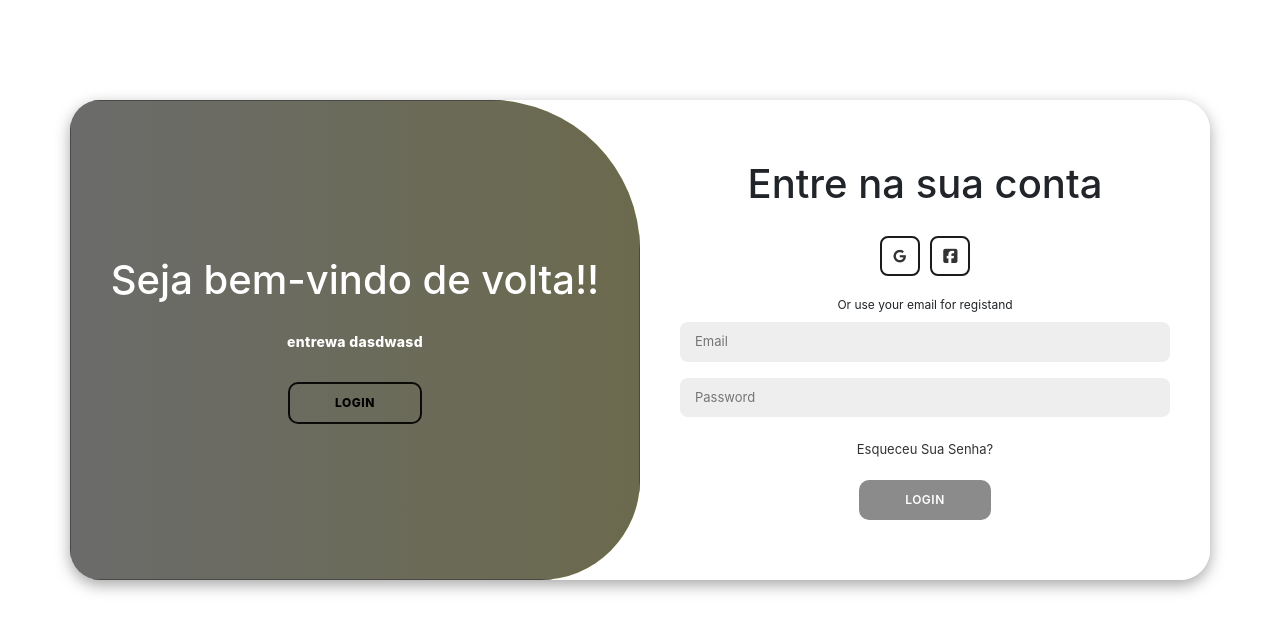
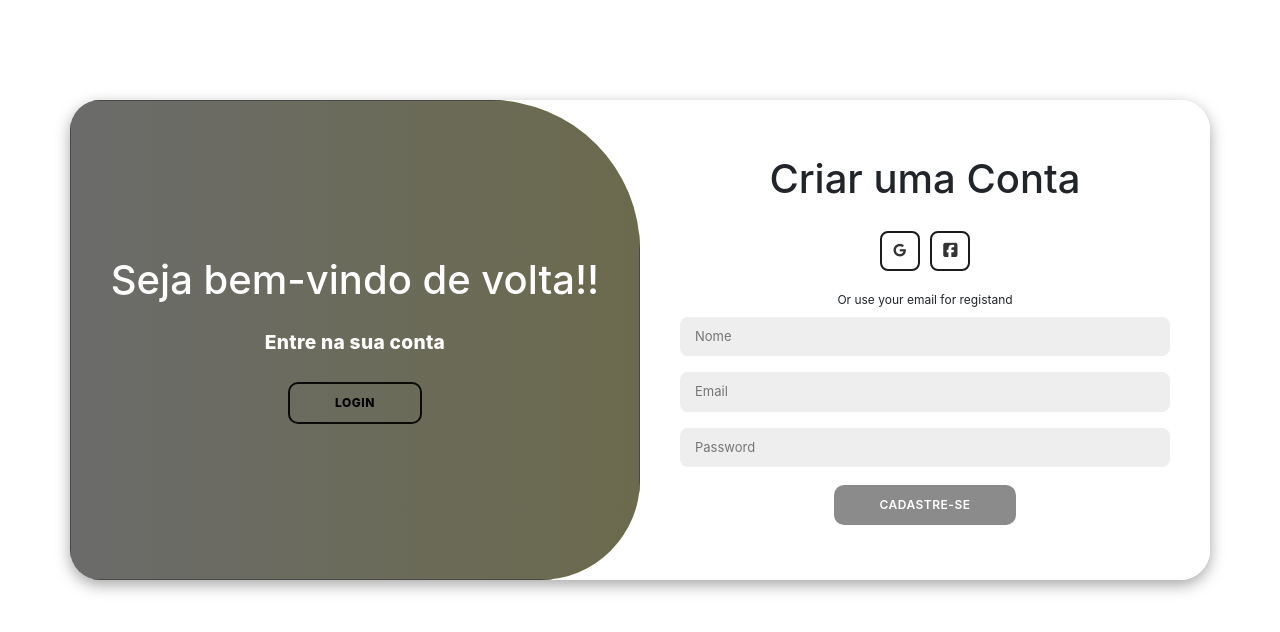
Before and after one commit to thalles-j/Finans, a plain HTML site: page register.html in a window 1280 px wide. Both pictures are taken after a click on the button "CADASTRE-SE". Drawn offline with nearby package versions, Linux system fonts and the light colour scheme.

Commit message:
register pronto

```diff
--- a/assets/css/style.css
+++ b/assets/css/style.css
@@ -138,7 +138,7 @@
   opacity: 0;
   z-index: 1;
 }
-.container-register.active .sign-un{
+.container-register.active .sign-up{
   transform: translateX(100%);
   opacity: 1;
   z-index: 5;
@@ -186,8 +186,7 @@
   transform: translateX(-100%);
   border-radius: 0 150px 100px 0;
 }
-.toggle {
-
+.toggle{
   font-weight: 600;
   background-color: #0e0d0d;
   height: 100%;
@@ -219,7 +218,9 @@
   transition: all 0.6s ease-in-out;
 
 }
-
+.toggle-panel p{
+  font-size: 1.2rem;
+}
 
 .toggle-left{
   transform: translateX(-200%);
@@ -288,11 +289,6 @@
   transform: translateX(200%);
 
 }
-
-
-
-
-
 
 
 .container-request{
--- a/register.html
+++ b/register.html
@@ -15,7 +15,7 @@
 <body class="global">
     <section id="col-9">
         <div class="container container-register" id="container">
-            <div class="form-container sign-up d-flex">
+            <div class="form-container sign-up">
                 <form>
                     <h1> Criar uma Conta</h1>
                     <div class="social-icons">
@@ -46,7 +46,7 @@
                     </a>
                 </div>
 
-                <span>Or use your email for registand</span>
+                <span>Faca login com seu email e senha.</span>
                     <input type="email" placeholder="Email">
                     <input type="password" placeholder="Password">
                     <a href="request.html" class="request-a">
@@ -61,14 +61,14 @@
                     <div class="toggle-panel toggle-left">
                         <h1>Seja bem-vindo de volta!!</h1>
                         <p>
-                            entrewa dasdwasd
+                            Entre na sua conta
                         </p>
                         <button class="hidden" id="login">Login</button>
                     </div>
                     <div class="toggle-panel toggle-right">
                         <h1>Vamos comecar?</h1>
                         <p>
-                            entrewa dasdwasd
+
                         </p>
                         <button class="hidden" id="register">Cadastre-se</button>
                     </div>
```
